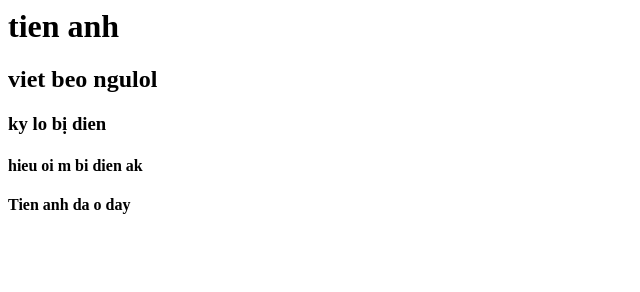
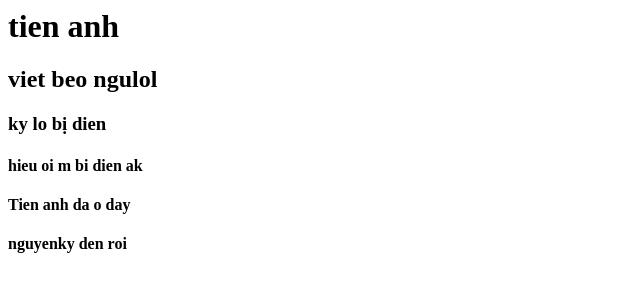
Before and after one commit to vietmoda1998/demo4, a plain HTML site: page index.html in a window 1280 px wide. Shown: the whole page, without its empty margins (0-640 px from the left). Drawn offline with Linux system fonts and the light colour scheme.

Commit message:
Update index.html

```diff
--- a/index.html
+++ b/index.html
@@ -3,3 +3,4 @@
 <h3>ky lo bị dien</h3>
 <h4>hieu oi m bi dien ak</h4>
 <h4>Tien anh da o day</h4>
+<h4>nguyenky den roi</h4>
```
